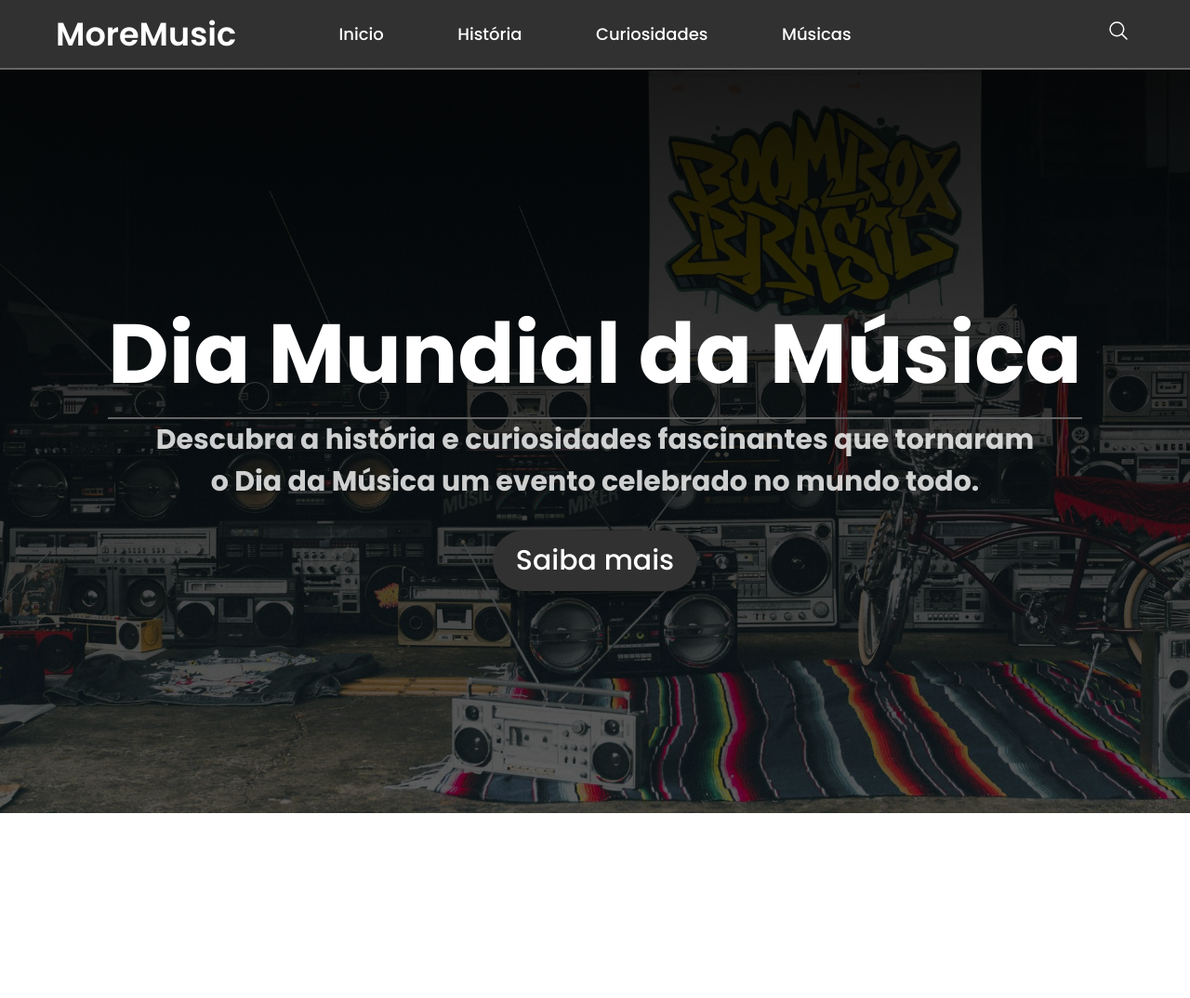
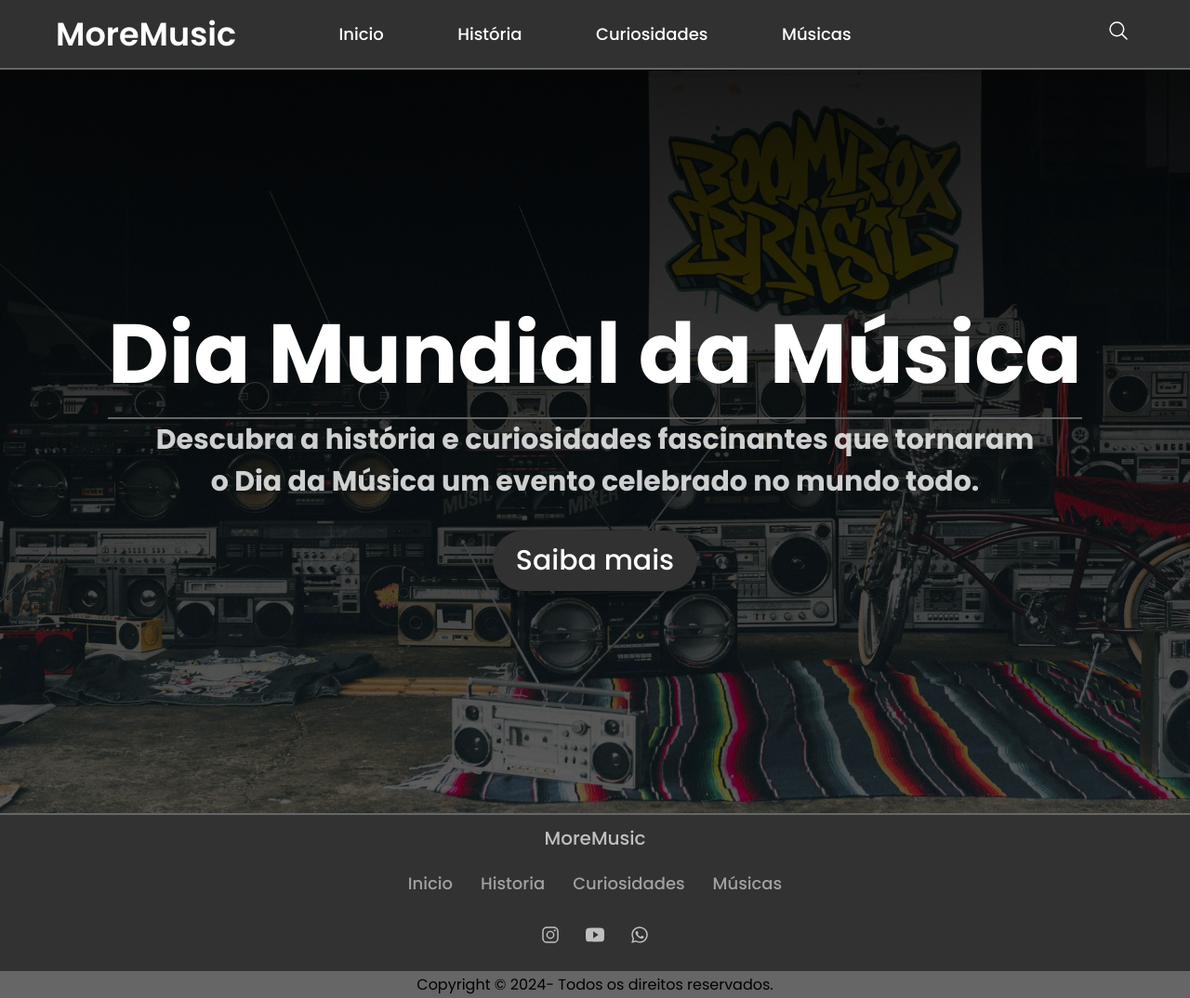
Before and after one commit to ThalissonBr/Projeto---Dia-da-musica-FrontEnd, a plain HTML site: page index.html in a window 1280 px wide. Shown: the whole page at 93% size. Before the commit the page ends 875 px from the top, so only its background shows below. Drawn offline with nearby package versions, Linux system fonts and the light colour scheme.

Commit message:
adicionando footer ao codigo

```diff
--- a/index.html
+++ b/index.html
@@ -7,6 +7,7 @@
     <title>More music</title>
     <link rel="shortcut icon" href="img/fone_music.png" type="image/x-icon" />
     <link rel="stylesheet" href="styles/style.css" />
+    <link rel="stylesheet" href="styles/style-footer.css">
 </head>
 
 <body>
@@ -48,6 +49,36 @@
 
     </section>
 
+    <hr>
+
+    <footer>
+        <div class="rodape">
+            <div class="titulo-rodape">
+                <h3><a href="index.html">MoreMusic</a></h3>
+            </div>
+
+            <div class="informacoes-rodape">
+                <ul>
+                    <li><a href="index.html">Inicio</a></li>
+                    <li><a href="historia.html">Historia</a></li>
+                    <li><a href="Curiosidades.html">Curiosidades</a></li>
+                    <li><a href="Músicas.html">Músicas</a></li>
+                </ul>
+            </div>
+
+            <div class="icons">
+                <a href="#"><span class="icone-rodape"><ion-icon name="logo-instagram"></ion-icon></span></a>
+                <a href="#"><span class="icone-rodape"><ion-icon name="logo-youtube"></ion-icon></span></a>
+                <a href="#"><span class="icone-rodape"><ion-icon name="logo-whatsapp"></ion-icon></span></a>
+            </div>
+        </div>
+
+        <div class="direitos">
+            <p>Copyright &copy; 2024- Todos os direitos reservados.</p>
+        </div>
+
+    </footer>
+
     <script type="module" src="https://unpkg.com/ionicons@7.1.0/dist/ionicons/ionicons.esm.js"></script>
     <script nomodule src="https://unpkg.com/ionicons@7.1.0/dist/ionicons/ionicons.js"></script>
 
--- a/styles/style-footer.css
+++ b/styles/style-footer.css
@@ -0,0 +1,73 @@
+@import url('https://fonts.googleapis.com/css2?family=Poppins:ital,wght@0,100;0,200;0,300;0,400;0,500;0,600;0,700;0,800;0,900;1,100;1,200;1,300;1,400;1,500;1,600;1,700;1,800;1,900&family=Roboto:ital,wght@0,100;0,300;0,400;0,500;0,700;0,900;1,100;1,300;1,400;1,500;1,700;1,900&display=swap');
+
+@import url(style.css);
+
+/*Estilizações Footer*/
+
+footer{
+    background-color: #323232;
+}
+
+footer .rodape{
+    display: flex;
+    flex-direction: column;
+    align-items: center;
+    padding: 10px;
+}
+
+.informacoes-rodape ul{
+    display: flex;
+    list-style: none;
+    padding: 20px;
+    gap: 30px;
+}
+
+.titulo-rodape a{
+    text-decoration: none;
+    color: rgb(192, 192, 192);
+    font-size: 20px;
+    font-weight: 500;
+    cursor: pointer;
+}
+
+.titulo-rodape a:hover{
+    color: rgb(255, 255, 255);
+    opacity: 1;
+    transition: all 0.4s;
+}
+
+.informacoes-rodape li a{
+    text-decoration: none;
+    color: rgb(161, 161, 161);
+    font-size: 18px;
+    font-weight: 500;
+
+    border-radius: 5px;
+    transition: all 0.4s;
+}
+
+.informacoes-rodape li a:hover{
+    color: rgb(255, 255, 255);
+    opacity: 1;
+    transition: all 0.4s;
+}
+
+.icons .icone-rodape ion-icon{
+    color: rgb(192, 192, 192);
+    font-size: 20px;
+    padding: 12px;
+}
+
+.icone-rodape ion-icon:hover{
+    border-radius: 30px;
+
+    color: rgb(255, 255, 255);
+    opacity: 1;
+    transform: translateY(-8px);
+    transition: all 0.4s;
+}
+.direitos{
+    padding: 2px;
+    text-align: center;
+    background-color: rgb(102, 102, 102);
+}
--- a/styles/style-historia.css
+++ b/styles/style-historia.css
@@ -74,3 +74,5 @@
     padding-top: 5px;
     text-align: center;
 }
+
+/*FIM ESTILIZAÇÕES PAGE HISTORIA*/
--- a/styles/style.css
+++ b/styles/style.css
@@ -13,10 +13,12 @@
 
 ::-webkit-scrollbar-thumb{
     width: 10px;
-    background-color:#313131;
+    background-color:#000000;
 }
 
+/*Estilizações home page e header*/
 
+/*HEADER*/
 header{
     display: flex;
     align-items: center;
@@ -89,14 +91,17 @@ header li a:hover{
     color: black;
     opacity: 1;
     transform: translateY(-5px);
-    transition: all 0.3s;
+    transition: all 0.1s;
 }
+
+/*FIM HEADER*/
 
 hr{
     border: none;
     border-bottom: solid 2px rgb(102, 102, 102);
 }
 
+/*HOME PAGE*/
 
 .banner{
     height: 100vh;
@@ -149,3 +154,5 @@ hr{
     transform: translateY(-10px);
     transition: all 0.4s;
 }
+
+/*FIM HOMEPAGE*/
```
